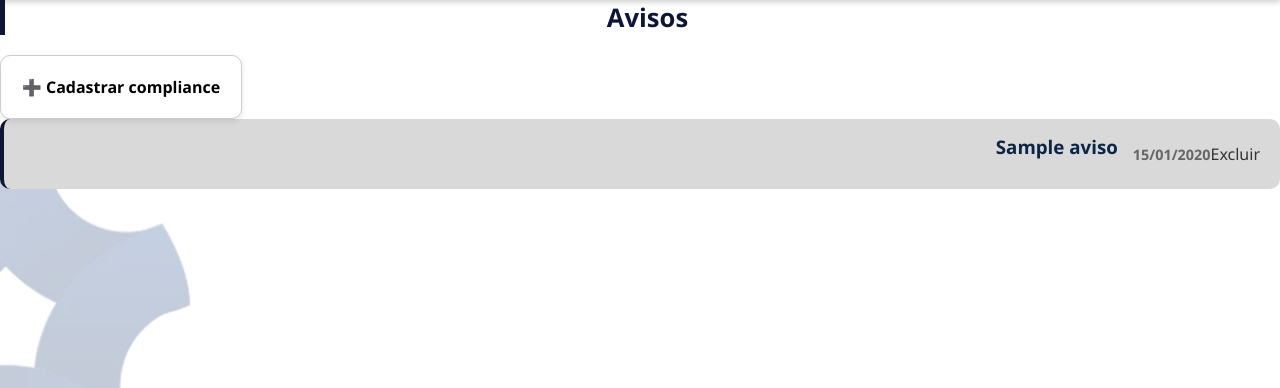
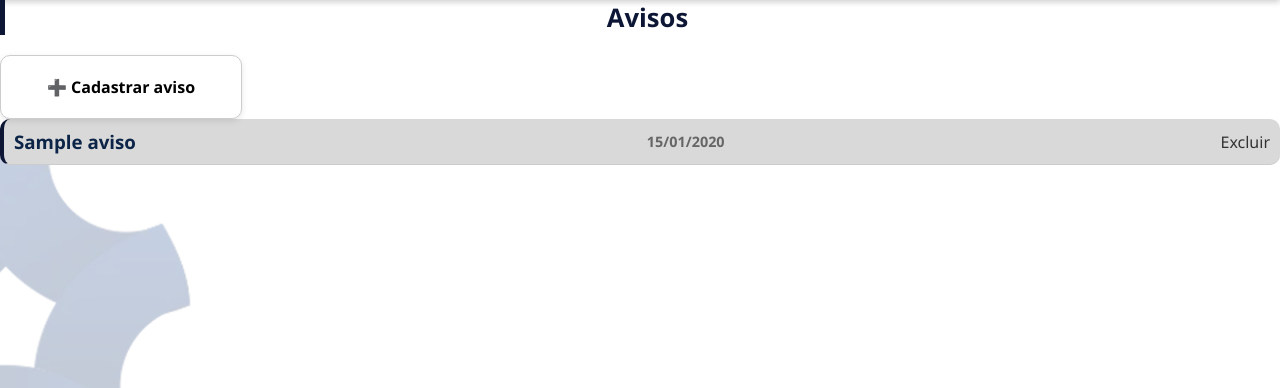
Before and after one commit to Victoria-Locatelli-Auto/portal, a Flask app: page /avisos in a window 1280 px wide. Shown: the part 80-468 px from the top of the page. Run offline with Flask 3, Linux system fonts and the light colour scheme; a user stored in the database is signed in; tables that the repository leaves empty hold one stand-in row (values such as "Sample post").

Commit message:
correções na tela de avisos e no código para o servidor

```diff
--- a/app.py
+++ b/app.py
@@ -39,15 +39,4 @@ app.register_blueprint(avisos_bp)
 
 
 if __name__ == "__main__":
-    with app.app_context():
-        db.create_all()
-
-        from werkzeug.security import generate_password_hash
-
-        if not User.query.filter_by(username="admin").first():
-            user = User(username="admin", password=generate_password_hash("1234"))
-            db.session.add(user)
-            db.session.commit()
-            print("Usuário admin criado!")
-
     app.run(host="0.0.0.0", port=8050, debug=True)
--- a/create_user.py
+++ b/create_user.py
@@ -3,8 +3,8 @@ from app import app, db
 from models.models import User
 
 with app.app_context():
-    username = "teste"
-    password = "teste"
+    username = "Admin_PPGC"
+    password = "coxinha2025"
 
     hashed_password = generate_password_hash(password)
     user = User(username=username, password=hashed_password)
--- a/routes/avisos.py
+++ b/routes/avisos.py
@@ -17,9 +17,8 @@ def lista_avisos():
 def cadastrar_aviso():
     if request.method == "POST":
         titulo = request.form["titulo"]
-        descricao = request.form["descricao"]
 
-        aviso = Aviso(titulo=titulo, descricao=descricao)
+        aviso = Aviso(titulo=titulo)
         db.session.add(aviso)
         db.session.commit()
         flash("Aviso cadastrado com sucesso!", "success")
--- a/static/css/style.css
+++ b/static/css/style.css
@@ -444,3 +444,24 @@ footer {
 .btn-login:hover {
     background: #0056b3;
 }
+
+/* ===== Avisos ===== */
+
+.aviso-item {
+    display: flex;           /* Faz os elementos ficarem na mesma linha */
+    justify-content: space-between; /* Coloca um elemento na esquerda e outro na direita */
+    align-items: center;     /* Centraliza verticalmente */
+    padding: 10px;
+    border-bottom: 1px solid #ccc;
+}
+
+.aviso-titulo {
+    margin: 0; /* Remove margem padrão */
+    text-align: left; /* Garante alinhamento à esquerda */
+}
+
+.data {
+    text-align: right; /* Garante que fique à direita */
+    color: #666;
+    font-size: 0.9em;
+}
--- a/templates/lista_avisos.html
+++ b/templates/lista_avisos.html
@@ -6,7 +6,7 @@
     <!-- Botão cadastrar aviso (somente admin logado) -->
     {% if current_user.is_authenticated %}
         <div class="acoes">
-            <a href="{{ url_for('avisos.cadastrar_aviso') }}" class="card">➕ Cadastrar compliance</a>
+            <a href="{{ url_for('avisos.cadastrar_aviso') }}" class="card">➕ Cadastrar aviso</a>
         </div>
     {% endif %}
 
@@ -20,6 +20,7 @@
                 <a href="{{ url_for('avisos.excluir_aviso', id=aviso.id) }}" class="btn-excluir">Excluir</a>
             {% endif %}
         </div>
+
     {% else %}
         <p>Nenhum aviso cadastrado.</p>
     {% endfor %}
```
Also changed, not shown: instance/portal.db, templates/cadastrar_avisos.html (line endings or trailing spaces).
